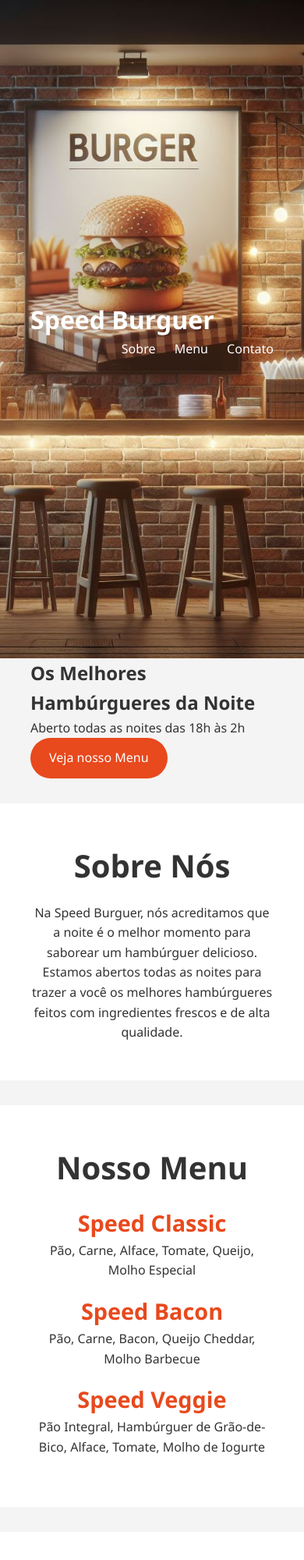
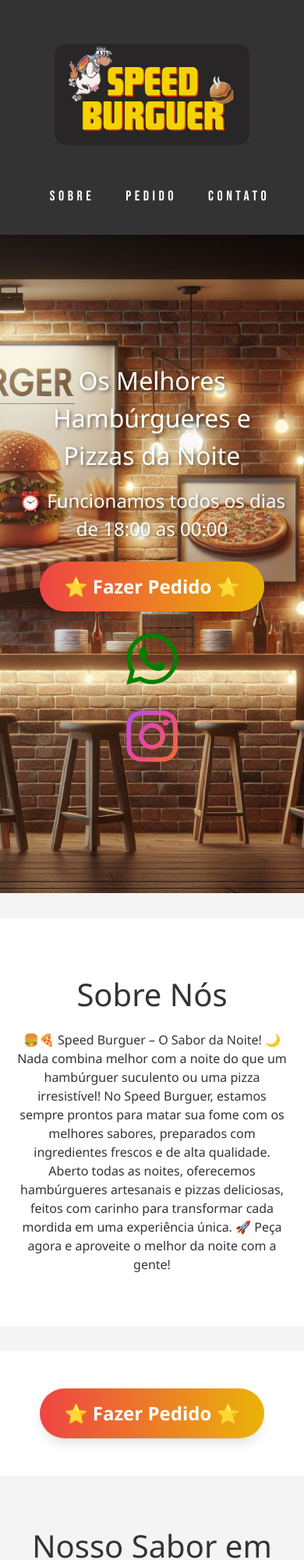
Before and after one commit to Joaovictortps22/minha-landing-page, a plain HTML site: page index.html in a window 390 px wide. Shown: the top 2000 px of the page at 78% size. Drawn offline with nearby package versions, Linux system fonts and the light colour scheme.

Commit message:
Versão final teoricamente, ajustes de layout e responsividade no geral.

```diff
--- a/index.html
+++ b/index.html
@@ -1,66 +1,113 @@
 <!DOCTYPE html>
 <html lang="pt-BR">
 <head>
+    <script src="https://cdn.tailwindcss.com"></script>
+    <link href="https://fonts.googleapis.com/css2?family=Bebas+Neue&display=swap" rel="stylesheet">
+    <link rel="stylesheet" href="https://cdnjs.cloudflare.com/ajax/libs/font-awesome/6.5.1/css/all.min.css">
     <meta charset="UTF-8">
     <meta name="viewport" content="width=device-width, initial-scale=1.0">
-    <title>Speed Burguer</title>
+        <title>Speed Burguer</title>
     <link rel="stylesheet" href="styles.css">
 </head>
 <body>
-    <header id="hero">
+    <header>
         <div class="container">
-            <h1>Speed Burguer</h1>
-            <nav>
-                <ul>
-                    <li><a href="#about">Sobre</a></li>
-                    <li><a href="#menu">Menu</a></li>
-                    <li><a href="#contact">Contato</a></li>
-                </ul>
-            </nav>
+            <div class="header-content" style="display: flex; justify-content: space-between; align-items: center;">
+
+                <a class="margin-botton-logo" style="margin-top: 20px;" href="#">
+                    <img style="height: 130px; width: 250px; border-radius: 15px;" src="speed-burguer-icon-logo.jpg" />
+                </a>
+
+                <nav class="mt-5">
+                    <ul class="flex space-x-10 text-lg tracking-[0.25em] text-white" style="font-family: 'Bebas Neue', sans-serif;">
+                        <li><a href="#about" class="hover:text-yellow-400 transition duration-300">Sobre</a></li>
+                        <li><a href="https://api.whatsapp.com/send?phone=5531986897046" target="_blank" class="hover:text-yellow-400 transition duration-300">Pedido</a></li>
+                        <li><a href="#contact" class="hover:text-yellow-400 transition duration-300">Contato</a></li>
+                    </ul>
+                </nav>
+            </div>
         </div>
     </header>
 
-    <section>
+    <section class="hero">
         <div class="container">
-            <h2>Os Melhores Hambúrgueres da Noite</h2>
-            <p>Aberto todas as noites das 18h às 2h</p>
-            <a href="#menu" class="btn">Veja nosso Menu</a>
+            <h2>Os Melhores Hambúrgueres e Pizzas da Noite</h2>
+            <p>⏰ Funcionamos todos os dias de 18:00 as 00:00</p>
+            <a href="https://api.whatsapp.com/send?phone=5531991422660" target="_blank" rel="noopener noreferrer">
+                <button class="bg-gradient-to-r from-red-500 to-yellow-500 hover:from-yellow-500 hover:to-red-500 text-white font-bold text-2xl py-4 px-8 rounded-full shadow-lg transform transition-all duration-300 hover:scale-105 focus:outline-none focus:ring-4 focus:ring-red-300">
+                    ⭐ Fazer Pedido ⭐
+                </button>
+            </a>
+            <br/>
+            <br/>
+            <a href="https://api.whatsapp.com/send?phone=5531991422660" target="_blank">
+               <i class="fa-brands fa-whatsapp" style="font-size: 75px; color: green;"></i>
+            </a>
+            <br/>
+            <br/>
+            <a href="https://www.instagram.com/speedburguer_pizzas" target="_blank">
+                <i style="font-size: 75px;" class="fa-brands fa-instagram bg-gradient-to-br from-purple-500 via-pink-500 to-orange-500 text-transparent bg-clip-text inline-block"></i>
+            </a>
+            <br/>
+
         </div>
+
     </section>
 
     <section id="about">
         <div class="container">
             <h2>Sobre Nós</h2>
-            <p>Na Speed Burguer, nós acreditamos que a noite é o melhor momento para saborear um hambúrguer delicioso. Estamos abertos todas as noites para trazer a você os melhores hambúrgueres feitos com ingredientes frescos e de alta qualidade.</p>
+            <p>🍔🍕 Speed Burguer – O Sabor da Noite! 🌙
+
+                Nada combina melhor com a noite do que um hambúrguer suculento ou uma pizza irresistível! No Speed Burguer, estamos sempre prontos para matar sua fome com os melhores sabores, preparados com ingredientes frescos e de alta qualidade.
+
+                Aberto todas as noites, oferecemos hambúrgueres artesanais e pizzas deliciosas, feitos com carinho para transformar cada mordida em uma experiência única.
+
+                🚀 Peça agora e aproveite o melhor da noite com a gente!</p>
         </div>
     </section>
 
-    <section id="menu">
-        <div class="container">
-            <h2>Nosso Menu</h2>
-            <ul>
-                <li>
-                    <h3>Speed Classic</h3>
-                    <p>Pão, Carne, Alface, Tomate, Queijo, Molho Especial</p>
-                </li>
-                <li>
-                    <h3>Speed Bacon</h3>
-                    <p>Pão, Carne, Bacon, Queijo Cheddar, Molho Barbecue</p>
-                </li>
-                <li>
-                    <h3>Speed Veggie</h3>
-                    <p>Pão Integral, Hambúrguer de Grão-de-Bico, Alface, Tomate, Molho de Iogurte</p>
-                </li>
-            </ul>
+    <section id="menu" class="flex justify-center items-center py-10">
+        <a href="https://api.whatsapp.com/send?phone=5531991422660" target="_blank" rel="noopener noreferrer">
+            <button class="bg-gradient-to-r from-red-500 to-yellow-500 hover:from-yellow-500 hover:to-red-500 text-white font-bold text-2xl py-4 px-8 rounded-full shadow-lg transform transition-all duration-300 hover:scale-105 focus:outline-none focus:ring-4 focus:ring-red-300 blink-animation">
+                ⭐ Fazer Pedido ⭐
+            </button>
+        </a>
+    </section>
+
+    <section id="gallery" class="py-10">
+        <div class="container mx-auto text-center">
+            <h2>Nosso Sabor em Imagens</h2>
+            <div class="relative w-full max-w-lg mx-auto">
+                <div class="overflow-hidden rounded-lg shadow-lg">
+                    <div class="flex transition-transform duration-500 ease-in-out" id="carousel">
+                        <img src="carrossel01.jpg" class="w-full h-84 object-cover">
+                        <img src="carrossel02.jpg" class="w-full h-84 object-cover">
+                        <img src="carrossel03.jpg" class="w-full h-84 object-cover">
+                    </div>
+                </div>
+                <div class="flex justify-between absolute top-1/2 w-full px-4">
+                    <button onclick="prevSlide()" class="bg-black bg-opacity-50 text-white p-2 rounded-full">
+                        &#10094;
+                    </button>
+                    <button onclick="nextSlide()" class="bg-black bg-opacity-50 text-white p-2 rounded-full">
+                        &#10095;
+                    </button>
+                </div>
+            </div>
         </div>
     </section>
 
     <section id="contact">
         <div class="container">
             <h2>Contato</h2>
-            <p>Endereço: Rua dos Hambúrgueres, 123, Centro</p>
-            <p>Telefone: (11) 98765-4321</p>
-            <p>Email: contato@speedburguer.com</p>
+            <p class="mt-2">R. São Cirineu, n°30 - Ouro Minas, Belo Horizonte</p>
+            <br/>
+            <a class="mb-12" style="color:rgb(31, 31, 160); padding:5px; text-decoration: none;font-size:18px;" href="https://api.whatsapp.com/send?phone=5531991422660" target="_blank"><i class="fa-brands fa-whatsapp" style="font-size: 24px; color: green;"></i>(31)99142-2660</a>
+            <br/>
+            <a class="mt-6" style="padding:5px; text-decoration: none; font-size:18px;" href="https://www.instagram.com/speedburguer_pizzas" target="_blank">
+                <i class="fa-brands fa-instagram text-3xl bg-gradient-to-br from-purple-500 via-pink-500 to-orange-500 text-transparent bg-clip-text"></i> @speedburguer_pizzas
+            </a>
         </div>
     </section>
 
@@ -69,5 +116,17 @@
             <p>&copy; 2025 Speed Burguer. Todos os direitos reservados.</p>
         </div>
     </footer>
+
+    <script>
+        let index = 0;
+        function showSlide(i) {
+            const carousel = document.getElementById("carousel");
+            const slides = document.querySelectorAll("#carousel img");
+            index = (i + slides.length) % slides.length;
+            carousel.style.transform = `translateX(-${index * 100}%)`;
+        }
+        function prevSlide() { showSlide(index - 1); }
+        function nextSlide() { showSlide(index + 1); }
+    </script>
 </body>
 </html>
--- a/styles.css
+++ b/styles.css
@@ -52,7 +52,7 @@ header nav ul li a:hover {
     color: #e8491d;
 }
 
-#hero {
+.hero {
     background: url('img-fundo-landind-page.png') no-repeat center center/cover;
     color: #fff;
     height: 100vh;
@@ -64,13 +64,13 @@ header nav ul li a:hover {
     background-position: center;
 }
 
-#hero h2 {
+.hero h2 {
     font-size: 3rem;
     margin-bottom: 1rem;
     text-shadow: 2px 2px 4px rgba(0, 0, 0, 0.5);
 }
 
-#hero p {
+.hero p {
     font-size: 1.5rem;
     margin-bottom: 1.5rem;
     text-shadow: 2px 2px 4px rgba(0, 0, 0, 0.5);
@@ -104,6 +104,7 @@ header nav ul li a:hover {
 }
 
 #about h2,
+#gallery h2,
 #menu h2,
 #contact h2 {
     font-size: 2.5rem;
@@ -135,3 +136,45 @@ footer {
 footer p {
     margin-top: 1rem;
 }
+
+@media (max-width: 660px) {
+    .header-content {
+        flex-direction: column;
+        text-align: center;
+    }
+
+    .borda{
+        border: solid, white, 1px;
+        border-radius: 10px;
+    }
+
+    nav ul {
+        margin-top: 2px!important;
+    }
+
+    .hero h2 {
+        font-size: 2rem;
+    }
+
+    .container{
+        padding: 5%;
+    }
+
+    .margin-botton-logo{
+        margin-bottom: 30px;
+    }
+
+    .hero {
+        background-position: 85% center;
+    }
+}
+
+@keyframes blink {
+    0% { opacity: 1; }
+    50% { opacity: 0; }
+    100% { opacity: 1; }
+  }
+
+  .blink-animation {
+    animation: blink 1s infinite;
+  }
```
Also changed, not shown: carrossel01.jpg (added), carrossel02.jpg (added), carrossel03.jpg (added), speed-burguer-icon-logo.jpg (added).
